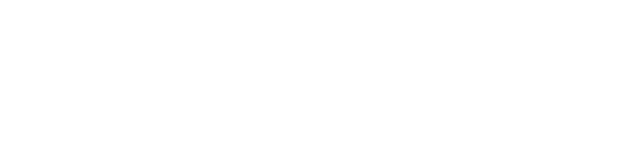
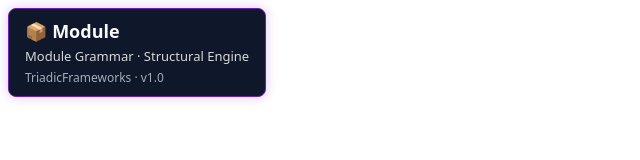
Before and after one commit to umaywant2/clarity, a plain HTML site: page module/index.html in a window 1280 px wide. Shown: the whole page, without its empty margins (0-640 px from the left). Drawn offline with Linux system fonts and the light colour scheme.

Commit message:
Add module information box to index.html
Added a styled module information box with details.

```diff
--- a/module/index.html
+++ b/module/index.html
@@ -100,3 +100,25 @@
 <meta name="citation_date" content="2026-10-03" />
 
 </head>
+
+<div style="
+  display:inline-block;
+  padding:10px 16px;
+  background:#0f172a;
+  color:#f8fafc;
+  border-radius:8px;
+  font-size:14px;
+  font-family:system-ui, sans-serif;
+  box-shadow:0 0 12px rgba(168,85,247,0.35);
+  border:1px solid #6b21a8;
+">
+  <div style="font-size:18px; margin-bottom:4px;">
+    📦 <strong>Module</strong>
+  </div>
+  <div style="font-size:13px; opacity:0.85;">
+    Module Grammar · Structural Engine
+  </div>
+  <div style="font-size:12px; opacity:0.65; margin-top:4px;">
+    TriadicFrameworks · v1.0
+  </div>
+</div>
```
